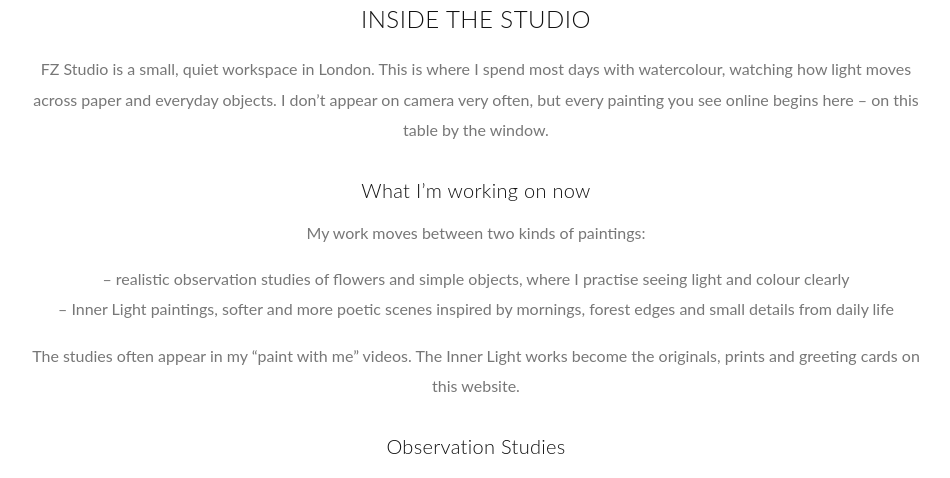
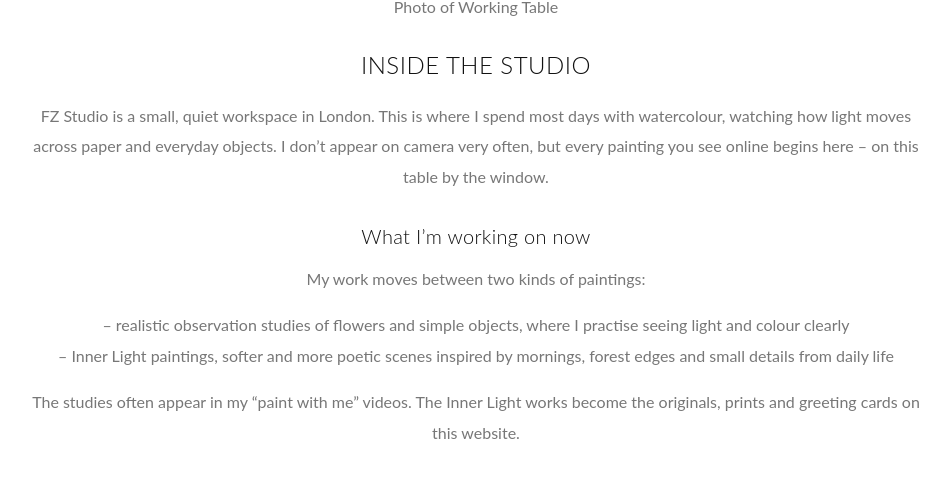
Before and after one commit to Leondecoding/Leondecoding.github.io, a Jekyll site: the page built from studio.html, in a window 1280 px wide and 900 px high, cut to the strip 422-900 px from the top of the window. Shown: the whole strip, without its empty margins (164-1114 px from the left). Built offline with Jekyll 4.4.1, drawn with Linux system fonts in a browser that asks for light colours.

Commit message:
Update studio.html

```diff
--- a/studio.html
+++ b/studio.html
@@ -112,7 +112,7 @@ permalink: /studio/
       <!-- 先用占位图，等你有合适的照片再换路径 -->
       <img src="{{ '/assets/images/studio-hero.jpg' | relative_url }}" alt="Inside the Studio">
     </div>
-
+    <p class="studio-kicker">Photo of Working Table</p>
     <h1>INSIDE THE STUDIO</h1>
 
     <p>FZ Studio is a small, quiet workspace in London.
```
